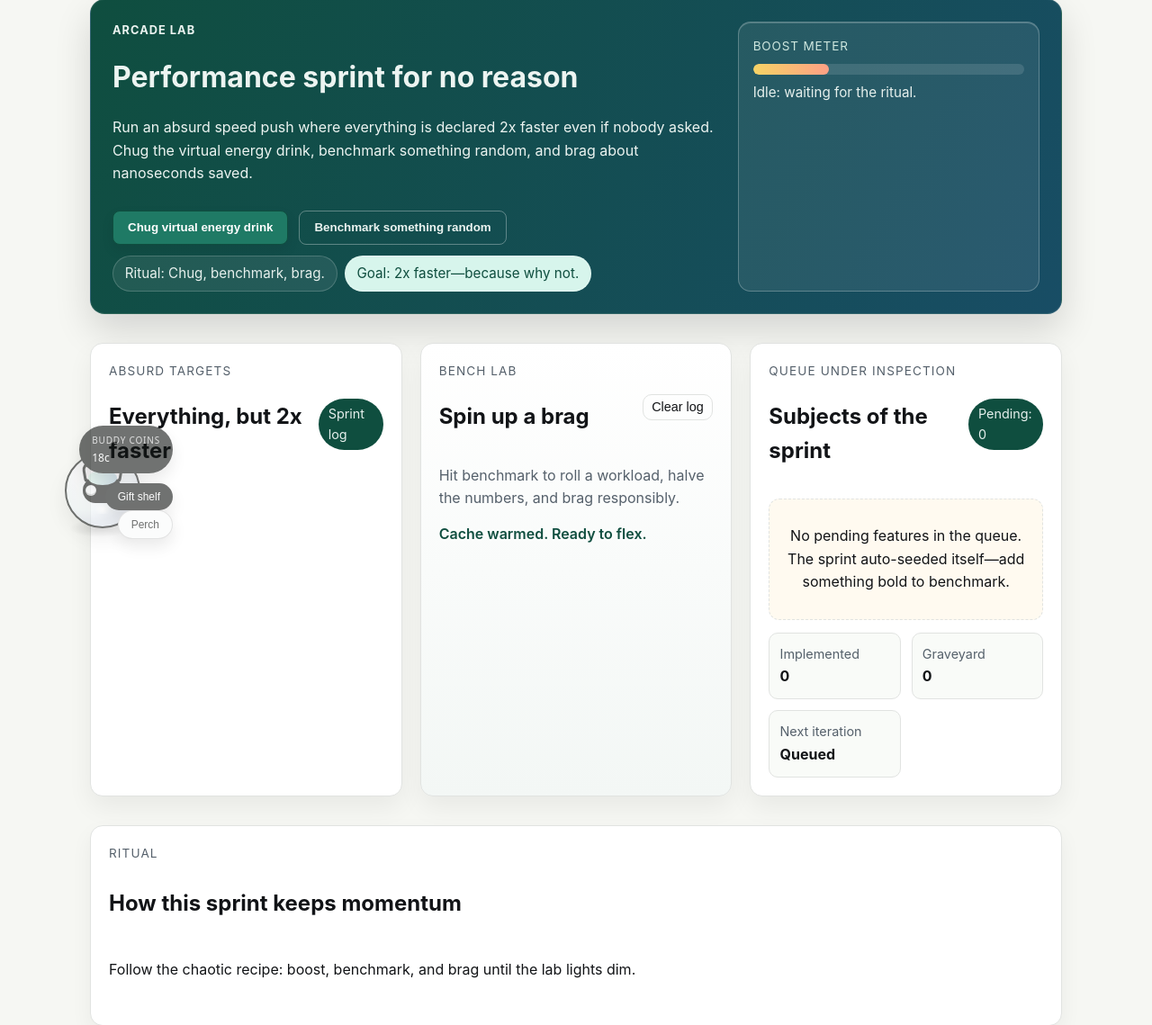
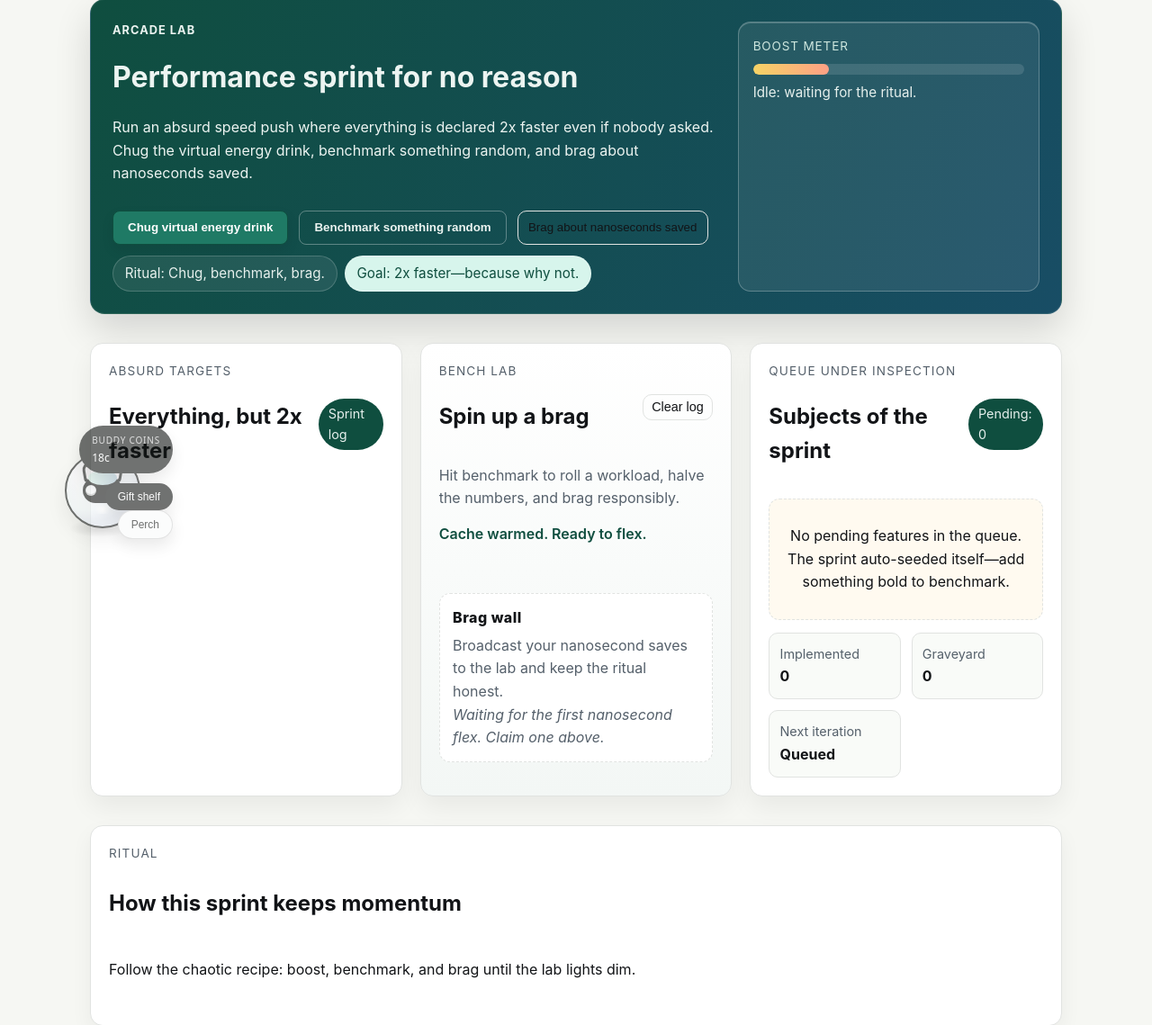
Before and after one commit to skorokithakis/theboard, a Django app: template templates/arcade/performance_sprint.html in a window 1280 px wide. Shown: the part 105-1244 px from the top of the page at 90% size. Run offline with Django 4.2, Linux system fonts and the light colour scheme; the template is opened without the code that fills it, so the values that code supplies are empty.

Commit message:
Add brag wall interactions to performance sprint

```diff
--- a/main/tests.py
+++ b/main/tests.py
@@ -1482,6 +1482,8 @@ class PerformanceSprintViewTests(TestCase):
         self.assertTrue(response.context["sprint_claims"])
         self.assertIn(feature, response.context["lab_subjects"])
         self.assertContains(response, "Performance sprint for no reason")
+        self.assertContains(response, "Brag about nanoseconds saved")
+        self.assertContains(response, "Brag wall")
         self.assertContains(response, feature.title)
 
 
--- a/static/css/main.css
+++ b/static/css/main.css
@@ -2405,6 +2405,53 @@ textarea {
 .performance-log__note {
   margin: 0.25rem 0 0;
   color: var(--muted);
+}
+
+.performance-bragboard {
+  margin-top: 1rem;
+  padding: 0.85rem 0.9rem;
+  border: 1px dashed var(--border);
+  border-radius: 12px;
+  background: #ffffff;
+}
+
+.performance-bragboard__headline {
+  margin: 0 0 0.35rem;
+  font-weight: 800;
+  letter-spacing: 0.03em;
+}
+
+.performance-bragboard__list {
+  list-style: none;
+  padding: 0;
+  margin: 0;
+  display: flex;
+  flex-direction: column;
+  gap: 0.5rem;
+}
+
+.performance-bragboard__item {
+  padding: 0.65rem 0.75rem;
+  border-radius: 10px;
+  background: #f5f9f7;
+  border: 1px solid var(--border);
+}
+
+.performance-bragboard__title {
+  margin: 0;
+  font-weight: 700;
+  color: var(--accent-strong);
+}
+
+.performance-bragboard__note {
+  margin: 0.15rem 0 0;
+  color: var(--muted);
+}
+
+.performance-bragboard__placeholder {
+  margin: 0;
+  color: var(--muted);
+  font-style: italic;
 }
 
 .performance-features {
--- a/static/js/performance-sprint.js
+++ b/static/js/performance-sprint.js
@@ -6,13 +6,16 @@
   const benchmarkData = JSON.parse(
     (benchmarkScript && benchmarkScript.textContent) || "[]"
   );
-  const benchButton = lab.querySelector("[data-benchmark-button]");
-  const energyButton = lab.querySelector("[data-energy-button]");
-  const clearButton = lab.querySelector("[data-clear-log]");
-  const logList = lab.querySelector("[data-benchmark-log]");
-  const bragTarget = lab.querySelector("[data-brag-target]");
-  const energyFill = lab.querySelector("[data-energy-fill]");
-  const energyNote = lab.querySelector("[data-energy-note]");
+  const benchButton = document.querySelector("[data-benchmark-button]");
+  const energyButton = document.querySelector("[data-energy-button]");
+  const bragButton = document.querySelector("[data-brag-button]");
+  const clearButton = document.querySelector("[data-clear-log]");
+  const logList = document.querySelector("[data-benchmark-log]");
+  const bragTarget = document.querySelector("[data-brag-target]");
+  const bragBoard = document.querySelector("[data-brag-board]");
+  const bragPlaceholder = document.querySelector("[data-brag-placeholder]");
+  const energyFill = document.querySelector("[data-energy-fill]");
+  const energyNote = document.querySelector("[data-energy-note]");
 
   const pick = (items) =>
     items[Math.floor(Math.random() * items.length)] ||
@@ -20,6 +23,7 @@
 
   const randomBetween = (min, max) => Math.random() * (max - min) + min;
   const clamp = (value, min, max) => Math.min(Math.max(value, min), max);
+  const nanoseconds = (ms) => Math.max(1, Math.round(ms * 1_000_000));
 
   let boostLevel = 28;
 
@@ -68,6 +72,34 @@
     }
   };
 
+  const addBrag = (headline, detail) => {
+    if (!bragBoard) return;
+
+    if (bragPlaceholder && bragPlaceholder.parentElement) {
+      bragPlaceholder.parentElement.removeChild(bragPlaceholder);
+    }
+
+    const entry = document.createElement("li");
+    entry.className = "performance-bragboard__item";
+
+    const title = document.createElement("div");
+    title.className = "performance-bragboard__title";
+    title.textContent = headline;
+
+    const note = document.createElement("p");
+    note.className = "performance-bragboard__note";
+    note.textContent = detail;
+
+    entry.appendChild(title);
+    entry.appendChild(note);
+    bragBoard.insertBefore(entry, bragBoard.firstChild);
+
+    const maxBrags = 4;
+    while (bragBoard.children.length > maxBrags) {
+      bragBoard.removeChild(bragBoard.lastChild);
+    }
+  };
+
   const runBenchmark = () => {
     const subject = pick(benchmarkData);
     const baseline = randomBetween(42, 320);
@@ -83,6 +115,21 @@
     appendLog(`${subject.name} sprinted`, entryNote);
     brag(`Claimed ${factor.toFixed(1)}x on ${subject.name}. ${subject.note}`);
     updateMeter(6);
+  };
+
+  const shoutBrag = () => {
+    const subject = pick(benchmarkData);
+    const factor = randomBetween(1.9, 2.9);
+    const savedMs = randomBetween(3, 28);
+    const headline = `${subject.name} now ${factor.toFixed(1)}x faster`;
+    const detail = `Logged ${nanoseconds(savedMs).toLocaleString()} ns saved after ${formatTime(
+      savedMs
+    )} of tinkering. ${subject.note}`;
+
+    addBrag(headline, detail);
+    appendLog("Brag broadcast", detail);
+    brag(`${headline}. ${subject.note}`);
+    updateMeter(4);
   };
 
   if (benchButton) {
@@ -101,6 +148,10 @@
     });
   }
 
+  if (bragButton) {
+    bragButton.addEventListener("click", shoutBrag);
+  }
+
   if (clearButton) {
     clearButton.addEventListener("click", () => {
       if (logList) {
--- a/templates/arcade/performance_sprint.html
+++ b/templates/arcade/performance_sprint.html
@@ -15,6 +15,7 @@
         <div class="performance-hero__actions">
             <button class="button" type="button" data-energy-button>Chug virtual energy drink</button>
             <button class="button-outline" type="button" data-benchmark-button>Benchmark something random</button>
+            <button class="button-ghost" type="button" data-brag-button>Brag about nanoseconds saved</button>
         </div>
         <div class="performance-hero__meta">
             <span class="performance-pill">Ritual: Chug, benchmark, brag.</span>
@@ -80,6 +81,15 @@
                 </li>
             {% endfor %}
         </ol>
+        <div class="performance-bragboard">
+            <div class="performance-bragboard__headline">Brag wall</div>
+            <p class="performance-card__note">Broadcast your nanosecond saves to the lab and keep the ritual honest.</p>
+            <ol class="performance-bragboard__list" data-brag-board aria-live="polite">
+                <li class="performance-bragboard__placeholder" data-brag-placeholder>
+                    Waiting for the first nanosecond flex. Claim one above.
+                </li>
+            </ol>
+        </div>
     </article>
 
     <article class="performance-card">
```
Also changed, not shown: e2e/test_end_to_end.py (+20 -9 lines).
